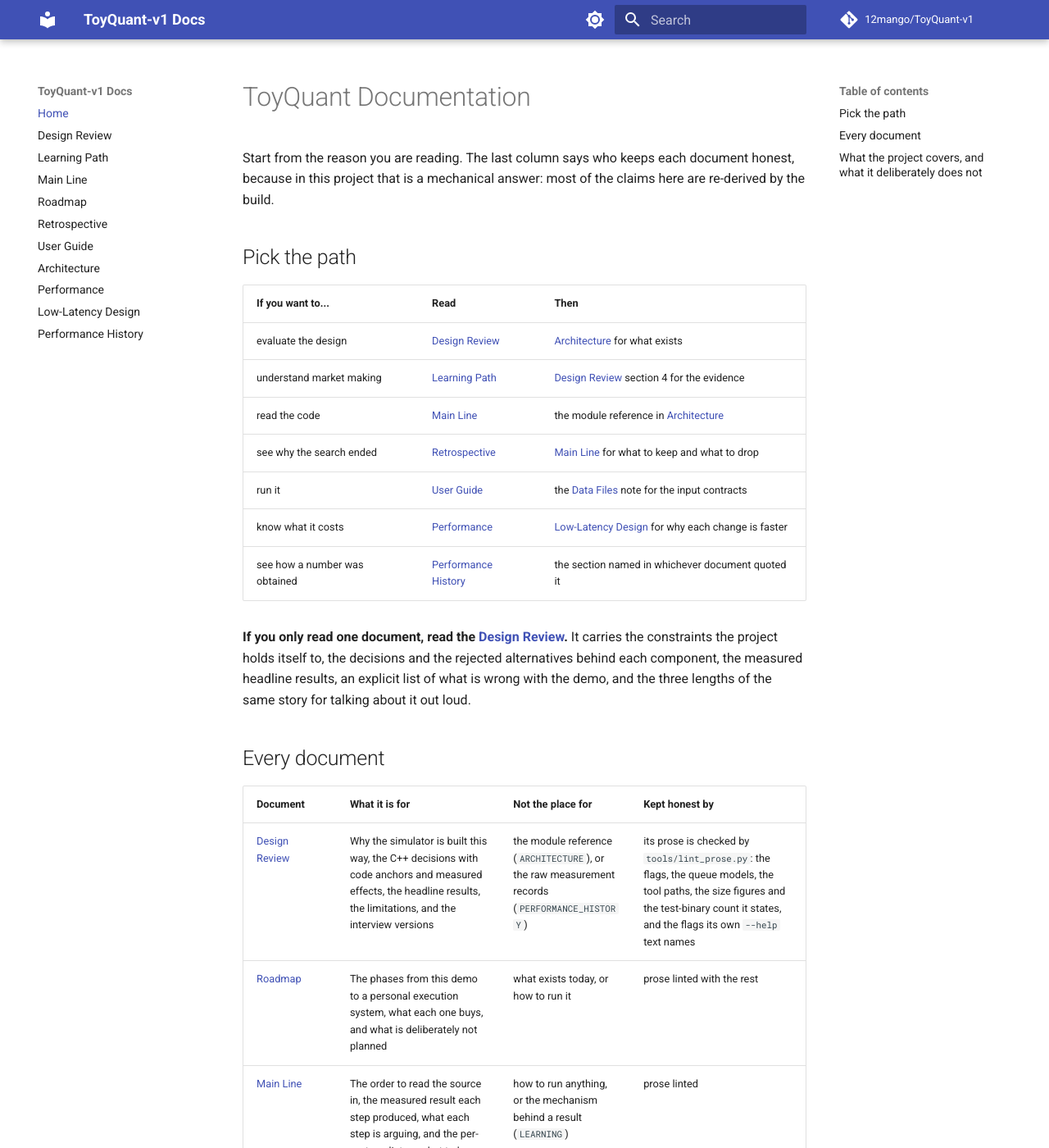
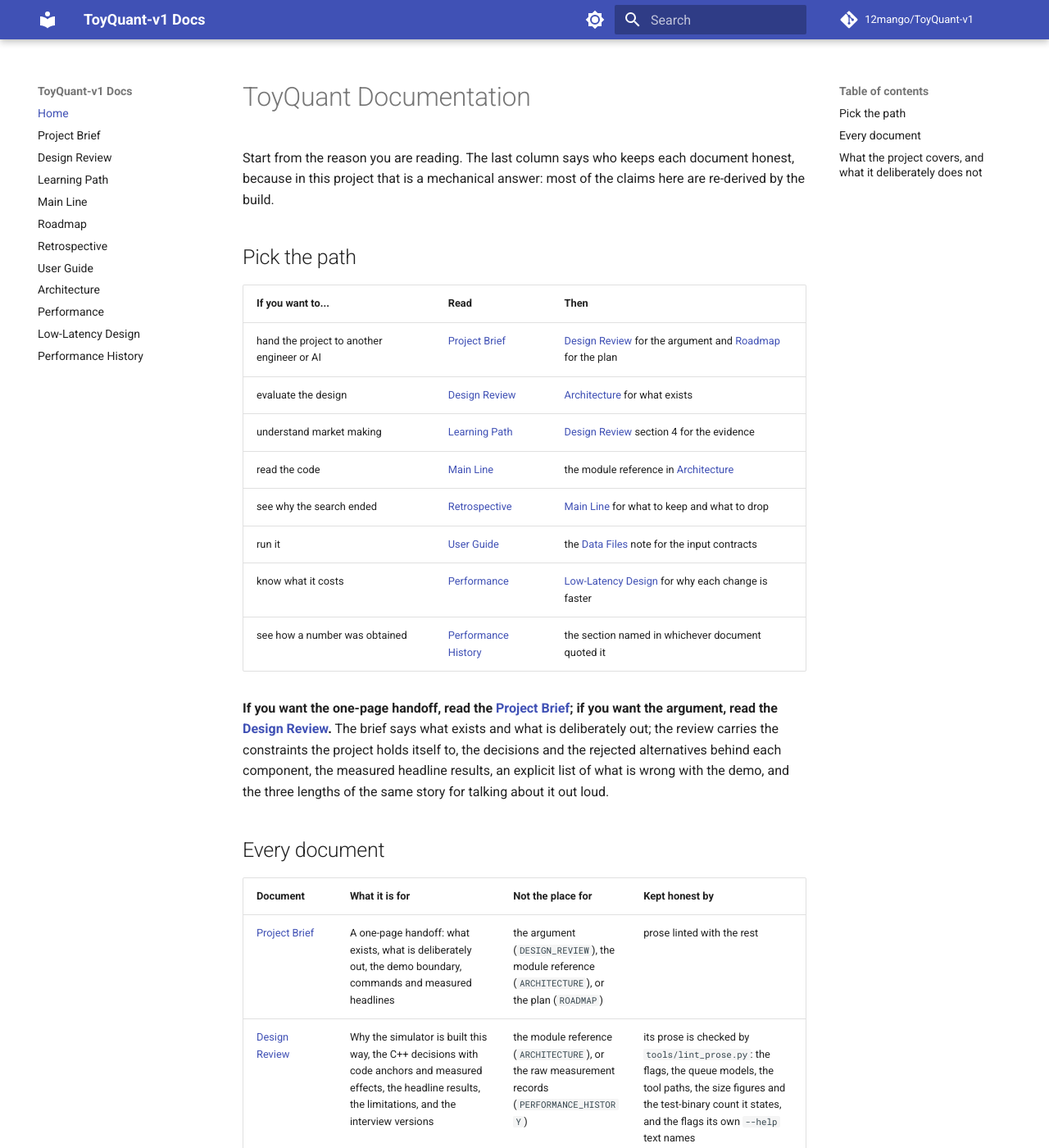
Before and after one commit to 12mango/ToyQuant-v1, an MkDocs documentation site: the page built from docs/index.md, in a window 1280 px wide and 1400 px high. Shown: the whole window at 82% size. Built offline with MkDocs 1.6.1 and Material for MkDocs 9.7.7, drawn with Linux system fonts in a browser that asks for light colours; comment, search, counter and statistics services are not loaded; some of the changed text lies outside the part shown.

Commit message:
docs: A one-page project brief, and the interview-demo freeze
`docs/PROJECT_BRIEF.md` is the handoff a new reader or another AI should open first: what the repository is
and is not, the capabilities that work, the demo boundary (inside and deliberately outside), the completion
criteria, the commands and the measured headlines. It links to the Design Review for the argument, the
Architecture for the modules and order state machine, the Roadmap for the plan, and the User Guide for flags.

`docs/index.md` now offers the brief as the handoff path and names the in-process risk pipeline instead of
the old "no risk gateway" shorthand. The brief is in the mkdocs navigation, so the published site and the
repository agree.

`mkdocs build --strict` completes (the remaining messages are pre-existing anchor notices), and
`tools/verify_l2.sh fast` remains tier 0/tier 1 OK.

```diff
--- a/docs/index.md
+++ b/docs/index.md
@@ -7,6 +7,7 @@ project that is a mechanical answer: most of the claims here are re-derived by t
 
 | If you want to... | Read | Then |
 |---|---|---|
+| hand the project to another engineer or AI | [Project Brief](PROJECT_BRIEF.md) | [Design Review](DESIGN_REVIEW.md) for the argument and [Roadmap](ROADMAP.md) for the plan |
 | evaluate the design | [Design Review](DESIGN_REVIEW.md) | [Architecture](ARCHITECTURE.md) for what exists |
 | understand market making | [Learning Path](LEARNING.md) | [Design Review](DESIGN_REVIEW.md) section 4 for the evidence |
 | read the code | [Main Line](MAINLINE.md) | the module reference in [Architecture](ARCHITECTURE.md) |
@@ -15,15 +16,17 @@ project that is a mechanical answer: most of the claims here are re-derived by t
 | know what it costs | [Performance](PERFORMANCE.md) | [Low-Latency Design](LATENCY_DESIGN.md) for why each change is faster |
 | see how a number was obtained | [Performance History](PERFORMANCE_HISTORY.md) | the section named in whichever document quoted it |
 
-**If you only read one document, read the [Design Review](DESIGN_REVIEW.md).** It carries the constraints the
-project holds itself to, the decisions and the rejected alternatives behind each component, the measured
-headline results, an explicit list of what is wrong with the demo, and the three lengths of the same story
-for talking about it out loud.
+**If you want the one-page handoff, read the [Project Brief](PROJECT_BRIEF.md); if you want the argument,
+read the [Design Review](DESIGN_REVIEW.md).** The brief says what exists and what is deliberately out; the
+review carries the constraints the project holds itself to, the decisions and the rejected alternatives
+behind each component, the measured headline results, an explicit list of what is wrong with the demo, and
+the three lengths of the same story for talking about it out loud.
 
 ## Every document
 
 | Document | What it is for | Not the place for | Kept honest by |
 |---|---|---|---|
+| [Project Brief](PROJECT_BRIEF.md) | A one-page handoff: what exists, what is deliberately out, the demo boundary, commands and measured headlines | the argument (`DESIGN_REVIEW`), the module reference (`ARCHITECTURE`), or the plan (`ROADMAP`) | prose linted with the rest |
 | [Design Review](DESIGN_REVIEW.md) | Why the simulator is built this way, the C++ decisions with code anchors and measured effects, the headline results, the limitations, and the interview versions | the module reference (`ARCHITECTURE`), or the raw measurement records (`PERFORMANCE_HISTORY`) | its prose is checked by `tools/lint_prose.py`: the flags, the queue models, the tool paths, the size figures and the test-binary count it states, and the flags its own `--help` text names |
 | [Roadmap](ROADMAP.md) | The phases from this demo to a personal execution system, what each one buys, and what is deliberately not planned | what exists today, or how to run it | prose linted with the rest |
 | [Main Line](MAINLINE.md) | The order to read the source in, the measured result each step produced, what each step is arguing, and the per-part verdict on what to keep, freeze or delete | how to run anything, or the mechanism behind a result (`LEARNING`) | prose linted |
@@ -41,7 +44,9 @@ for talking about it out loud.
 The loop is feed adapters, an order book, a strategy, a matching engine with an explicit queue model,
 execution reports, and a portfolio, in C++20 with CMake and a Python 3 toolchain for the measurement tools.
 
-It is not a production exchange stack, a connectivity layer, or a live-trading system. There is no market
-impact, no queue-position feedback from the strategy's own resting size, no persistence or recovery, and no
-risk gateway. Those exclusions are what keep the whole loop small enough to read in one sitting, and they are
-listed as limitations rather than hidden as gaps in the [Design Review](DESIGN_REVIEW.md).
+It is not a production exchange stack, a connectivity layer, or a live-trading system. There is no exchange
+connectivity or authentication, no market impact, no queue-position feedback from the strategy's own resting
+size, and no persistence or recovery. The pre-trade risk pipeline is in-process (kill switch, fat finger,
+rate, exposure, position), not a broker or exchange risk gateway. Those exclusions are what keep the whole
+loop small enough to read in one sitting, and they are listed as limitations rather than hidden as gaps in
+the [Design Review](DESIGN_REVIEW.md).
--- a/mkdocs.yml
+++ b/mkdocs.yml
@@ -33,6 +33,7 @@ theme:
 
 nav:
   - Home: index.md
+  - Project Brief: PROJECT_BRIEF.md
   - Design Review: DESIGN_REVIEW.md
   - Learning Path: LEARNING.md
   - Main Line: MAINLINE.md
```
Also changed, not shown: docs/DESIGN_REVIEW.md (+3 -2 lines), docs/PROJECT_BRIEF.md (added, +102 -0 lines).
